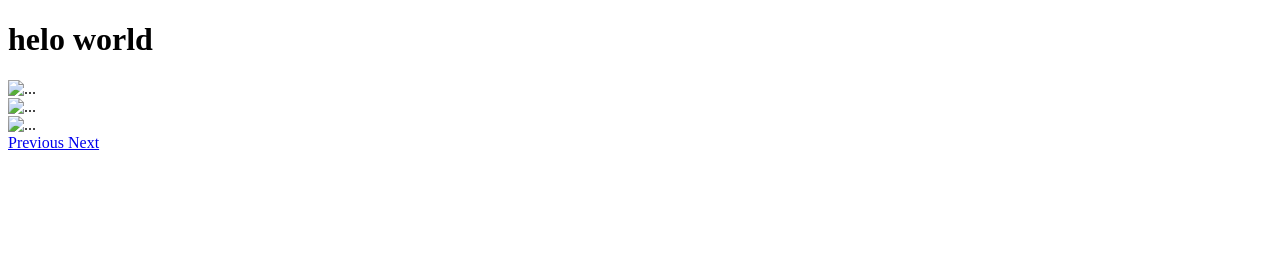
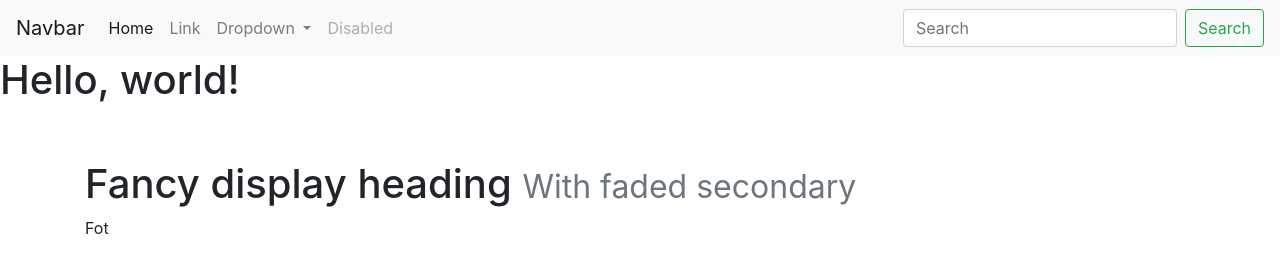
Before and after one commit to KOSSAN38/bootstrap, a plain HTML site: page index.html in a window 1280 px wide. Drawn offline with nearby package versions, Linux system fonts and the light colour scheme.

Commit message:
added header, sticky footer and navbar

```diff
--- a/index.html
+++ b/index.html
@@ -1,36 +1,81 @@
-<!DOCTYPE html>
-<html lang="en">
+<!doctype html>
+<html lang="en" class-"h=100">
 
 <head>
-    <meta charset="UTF-8">
-    <meta name="viewport" content="width=device-width, initial-scale=1.0">
-    <title>Document</title>
+    <!-- Required meta tags -->
+    <meta charset="utf-8">
+    <meta name="viewport" content="width=device-width, initial-scale=1, shrink-to-fit=no">
+
+    <!-- Bootstrap CSS -->
+    <link rel="stylesheet" href="https://stackpath.bootstrapcdn.com/bootstrap/4.5.2/css/bootstrap.min.css"
+        integrity="sha384-JcKb8q3iqJ61gNV9KGb8thSsNjpSL0n8PARn9HuZOnIxN0hoP+VmmDGMN5t9UJ0Z" crossorigin="anonymous">
+
+    <title>Hello, world!</title>
 </head>
 
+<body>
+    <nav class="navbar navbar-expand-lg navbar-light bg-light">
+        <a class="navbar-brand" href="#">Navbar</a>
+        <button class="navbar-toggler" type="button" data-toggle="collapse" data-target="#navbarSupportedContent"
+            aria-controls="navbarSupportedContent" aria-expanded="false" aria-label="Toggle navigation">
+            <span class="navbar-toggler-icon"></span>
+        </button>
 
-<body>
-    <h1>helo world</h1>
-    <div id="carouselExampleInterval" class="carousel slide" data-ride="carousel">
-        <div class="carousel-inner">
-            <div class="carousel-item active" data-interval="10000">
-                <img src="..." class="d-block w-100" alt="...">
-            </div>
-            <div class="carousel-item" data-interval="2000">
-                <img src="..." class="d-block w-100" alt="...">
-            </div>
-            <div class="carousel-item">
-                <img src="..." class="d-block w-100" alt="...">
-            </div>
+        <div class="collapse navbar-collapse" id="navbarSupportedContent">
+            <ul class="navbar-nav mr-auto">
+                <li class="nav-item active">
+                    <a class="nav-link" href="#">Home <span class="sr-only">(current)</span></a>
+                </li>
+                <li class="nav-item">
+                    <a class="nav-link" href="#">Link</a>
+                </li>
+                <li class="nav-item dropdown">
+                    <a class="nav-link dropdown-toggle" href="#" id="navbarDropdown" role="button"
+                        data-toggle="dropdown" aria-haspopup="true" aria-expanded="false">
+                        Dropdown
+                    </a>
+                    <div class="dropdown-menu" aria-labelledby="navbarDropdown">
+                        <a class="dropdown-item" href="#">Action</a>
+                        <a class="dropdown-item" href="#">Another action</a>
+                        <div class="dropdown-divider"></div>
+                        <a class="dropdown-item" href="#">Something else here</a>
+                    </div>
+                </li>
+                <li class="nav-item">
+                    <a class="nav-link disabled" href="#" tabindex="-1" aria-disabled="true">Disabled</a>
+                </li>
+            </ul>
+            <form class="form-inline my-2 my-lg-0">
+                <input class="form-control mr-sm-2" type="search" placeholder="Search" aria-label="Search">
+                <button class="btn btn-outline-success my-2 my-sm-0" type="submit">Search</button>
+            </form>
         </div>
-        <a class="carousel-control-prev" href="#carouselExampleInterval" role="button" data-slide="prev">
-            <span class="carousel-control-prev-icon" aria-hidden="true"></span>
-            <span class="sr-only">Previous</span>
-        </a>
-        <a class="carousel-control-next" href="#carouselExampleInterval" role="button" data-slide="next">
-            <span class="carousel-control-next-icon" aria-hidden="true"></span>
-            <span class="sr-only">Next</span>
-        </a>
-    </div>
+    </nav>
+    <h1>Hello, world!</h1>
+
+    <main class="container pt-5">
+        <h1>
+            Fancy display heading
+            <small class="text-muted">With faded secondary</small>
+        </h1>
+    </main>
+    <footer class="footer mt auto">
+        <div class="container">
+            <p>Fot</p>
+        </div>
+    </footer>
+
+    <!-- Optional JavaScript -->
+    <!-- jQuery first, then Popper.js, then Bootstrap JS -->
+    <script src="https://code.jquery.com/jquery-3.5.1.slim.min.js"
+        integrity="sha384-DfXdz2htPH0lsSSs5nCTpuj/zy4C+OGpamoFVy38MVBnE+IbbVYUew+OrCXaRkfj"
+        crossorigin="anonymous"></script>
+    <script src="https://cdn.jsdelivr.net/npm/popper.js@1.16.1/dist/umd/popper.min.js"
+        integrity="sha384-9/reFTGAW83EW2RDu2S0VKaIzap3H66lZH81PoYlFhbGU+6BZp6G7niu735Sk7lN"
+        crossorigin="anonymous"></script>
+    <script src="https://stackpath.bootstrapcdn.com/bootstrap/4.5.2/js/bootstrap.min.js"
+        integrity="sha384-B4gt1jrGC7Jh4AgTPSdUtOBvfO8shuf57BaghqFfPlYxofvL8/KUEfYiJOMMV+rV"
+        crossorigin="anonymous"></script>
 </body>
 
 </html>
```
